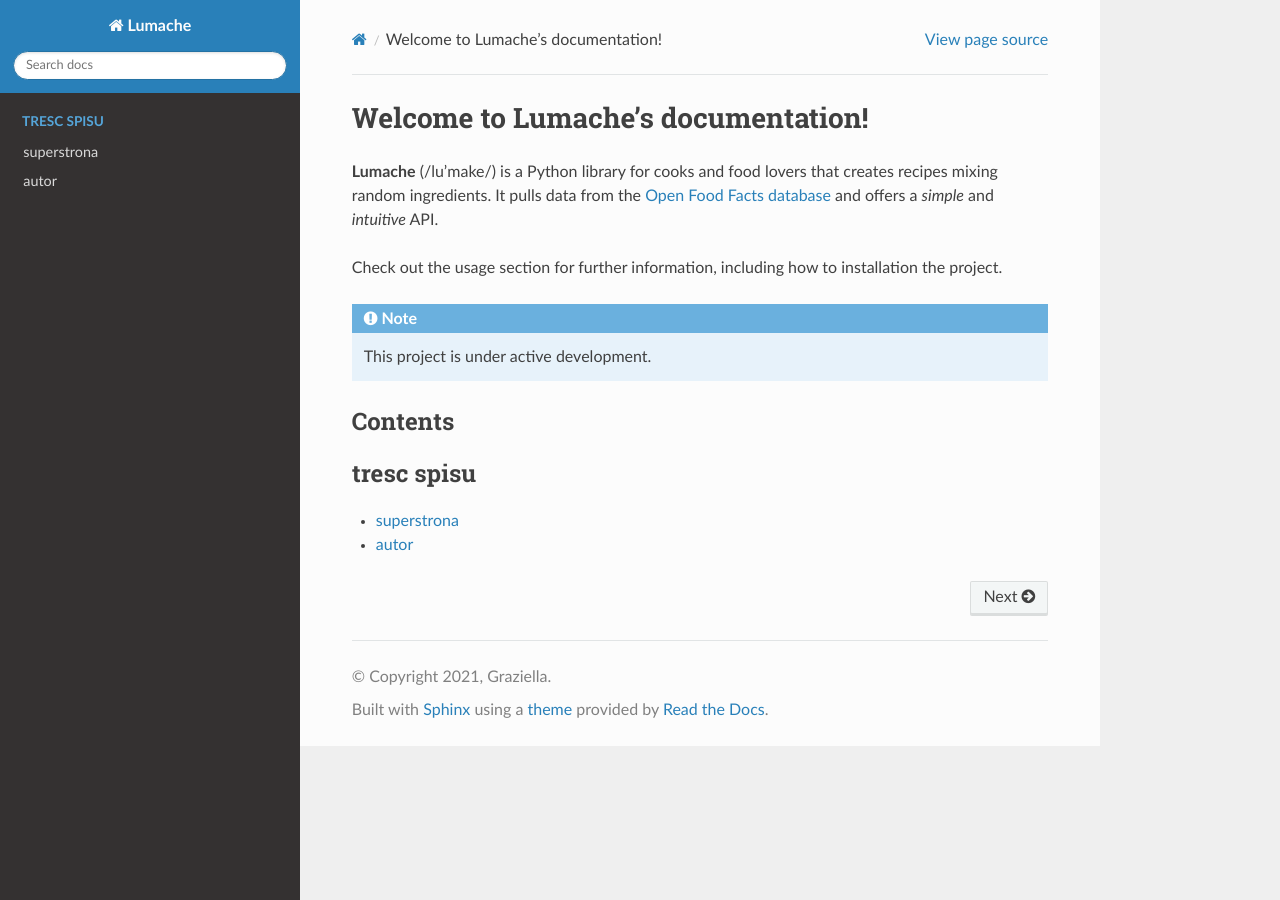
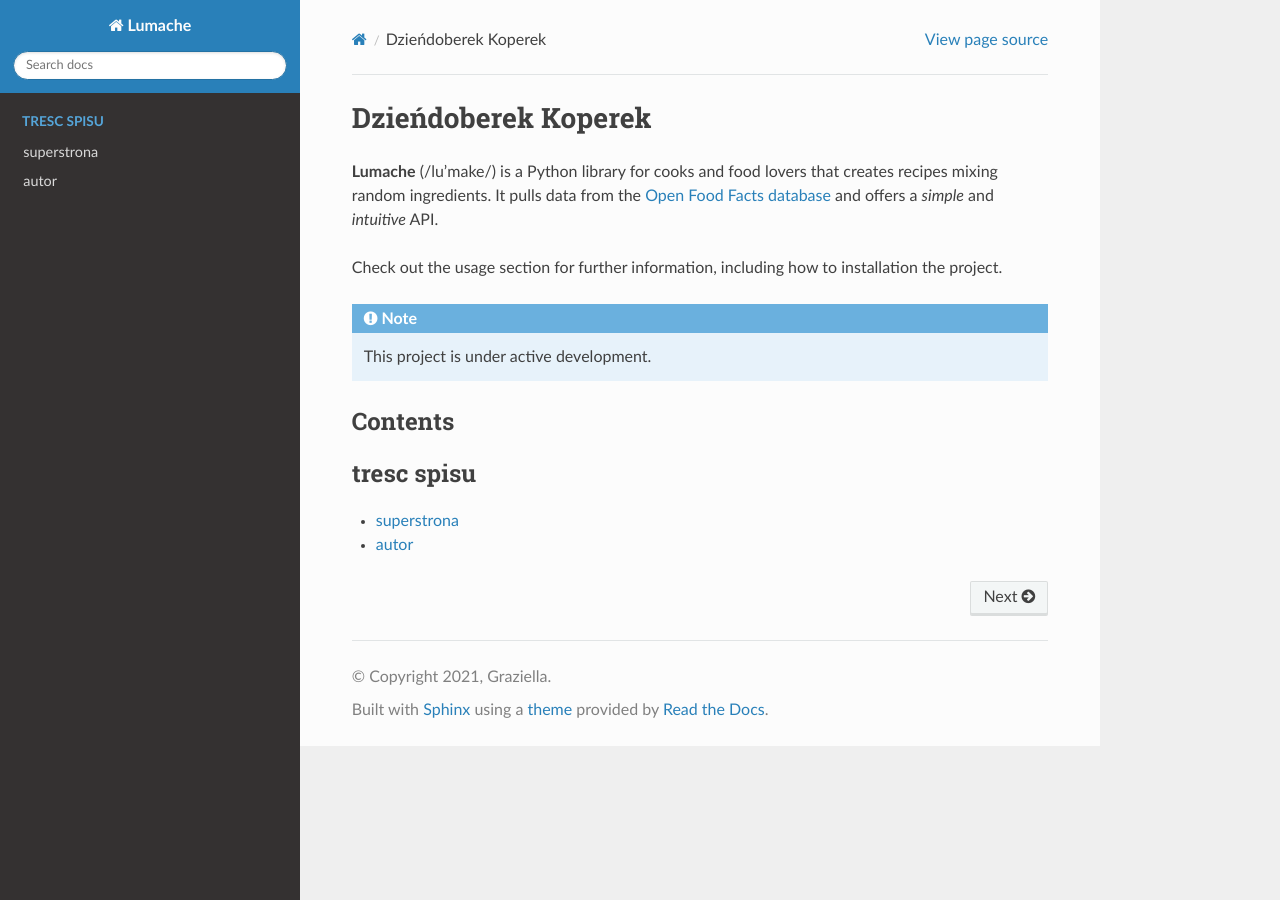
Before and after one commit to angrabo/zse-docs-rtd, a Sphinx documentation site: the page built from docs/source/index.rst, in a window 1280 px wide. Built offline with Sphinx 7.4.7 and the Read the Docs theme 3.1.0, drawn with Linux system fonts in a browser that asks for light colours.

Commit message:
Update index.rst

```diff
--- a/docs/source/index.rst
+++ b/docs/source/index.rst
@@ -1,4 +1,4 @@
-Welcome to Lumache's documentation!
+Dzieńdoberek Koperek
 ===================================
 
 **Lumache** (/lu'make/) is a Python library for cooks and food lovers
```
